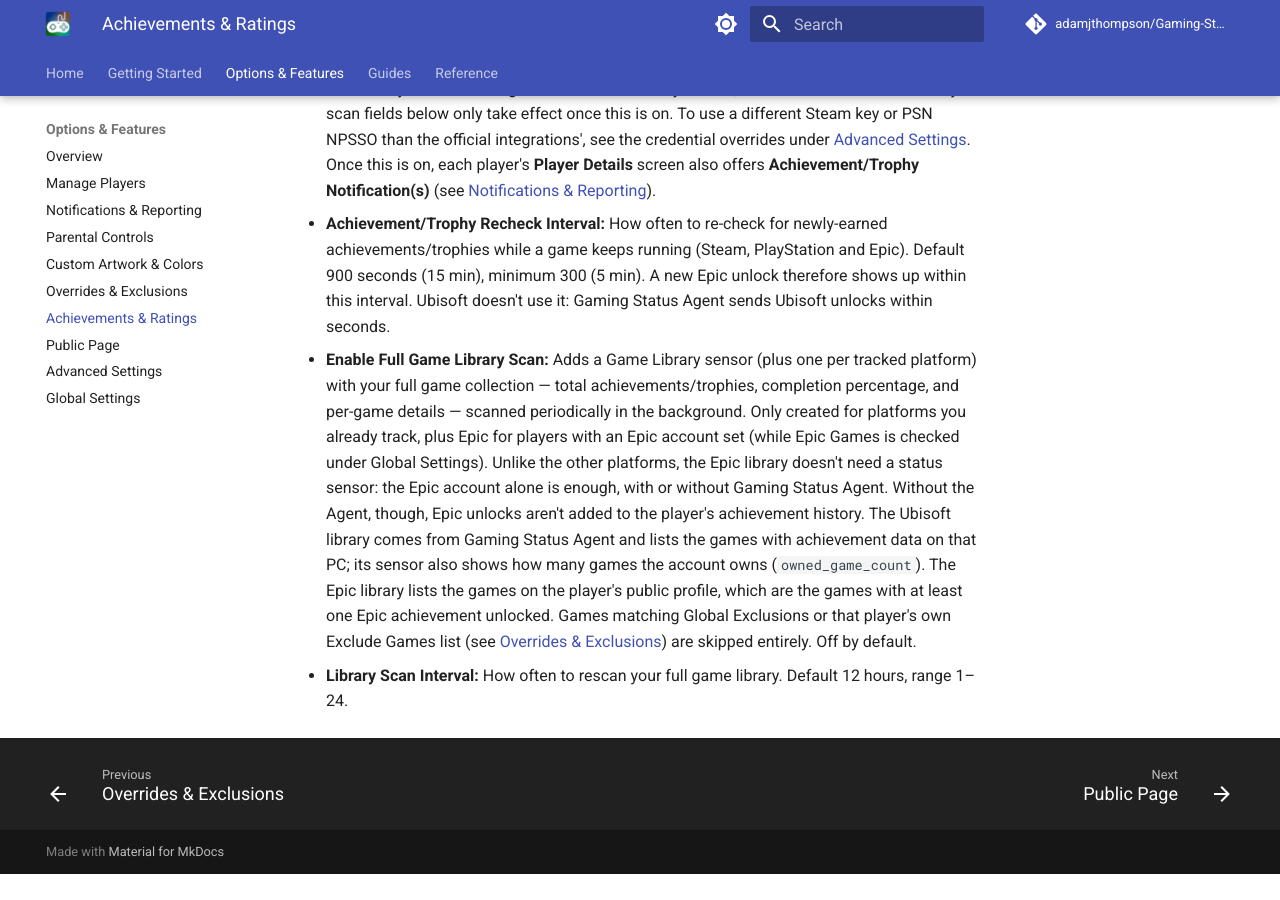
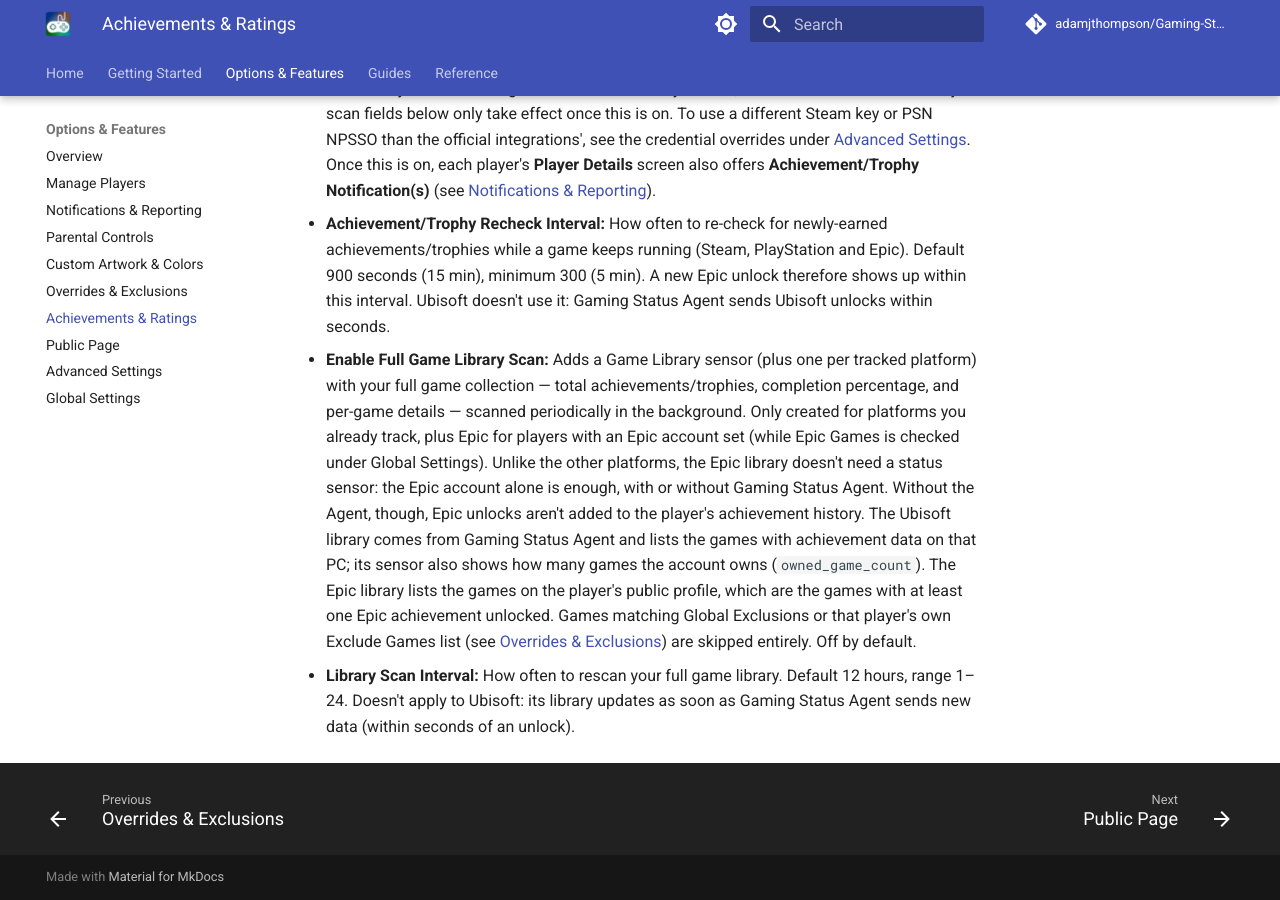
Before and after one commit to adamjthompson/Gaming-Status, an MkDocs documentation site: the page built from docs/configuration/achievements-ratings.md, in a window 1280 px wide and 900 px high, scrolled down 560 px. Built offline with MkDocs 1.6.1 and Material for MkDocs 9.7.7, drawn with Linux system fonts in a browser that asks for light colours; comment, search, counter and statistics services are not loaded; before the commit the page ends 1434 px from its top, so only the background shows below that.

Commit message:
Updated menus for Ubisoft

```diff
--- a/docs/configuration/achievements-ratings.md
+++ b/docs/configuration/achievements-ratings.md
@@ -5,4 +5,4 @@
 * **Enable Achievement/Trophy Tracking:** Adds achievement/trophy counts and recent-unlock details to the current game's Steam/Xbox/PlayStation sensor, and to the Gaming Status Agent sensor for Epic games when **Epic Games** is checked under [Global Settings](global-settings.md) and the player has an [Epic account](../getting-started/prerequisites.md#epic-games-achievements) set (read from their public Epic profile, no sign-in), and for Ubisoft games when **Ubisoft** is checked there (sent by Gaming Status Agent; see [Ubisoft Achievements](../getting-started/prerequisites.md#ubisoft-achievements)). Epic games reported only through Discord aren't covered, since Discord doesn't say which store a game came from. Off by default; the recheck interval and library scan fields below only take effect once this is on. To use a different Steam key or PSN NPSSO than the official integrations', see the credential overrides under [Advanced Settings](advanced-settings.md). Once this is on, each player's **Player Details** screen also offers **Achievement/Trophy Notification(s)** (see [Notifications & Reporting](notifications-reporting.md#how-to-configure-notifications)).
 * **Achievement/Trophy Recheck Interval:** How often to re-check for newly-earned achievements/trophies while a game keeps running (Steam, PlayStation and Epic). Default 900 seconds (15 min), minimum 300 (5 min). A new Epic unlock therefore shows up within this interval. Ubisoft doesn't use it: Gaming Status Agent sends Ubisoft unlocks within seconds.
 * **Enable Full Game Library Scan:** Adds a Game Library sensor (plus one per tracked platform) with your full game collection — total achievements/trophies, completion percentage, and per-game details — scanned periodically in the background. Only created for platforms you already track, plus Epic for players with an Epic account set (while Epic Games is checked under Global Settings). Unlike the other platforms, the Epic library doesn't need a status sensor: the Epic account alone is enough, with or without Gaming Status Agent. Without the Agent, though, Epic unlocks aren't added to the player's achievement history. The Ubisoft library comes from Gaming Status Agent and lists the games with achievement data on that PC; its sensor also shows how many games the account owns (`owned_game_count`). The Epic library lists the games on the player's public profile, which are the games with at least one Epic achievement unlocked. Games matching Global Exclusions or that player's own Exclude Games list (see [Overrides & Exclusions](overrides-exclusions.md)) are skipped entirely. Off by default.
-* **Library Scan Interval:** How often to rescan your full game library. Default 12 hours, range 1–24.
+* **Library Scan Interval:** How often to rescan your full game library. Default 12 hours, range 1–24. Doesn't apply to Ubisoft: its library updates as soon as Gaming Status Agent sends new data (within seconds of an unlock).
```
Also changed, not shown: 1 other file.
